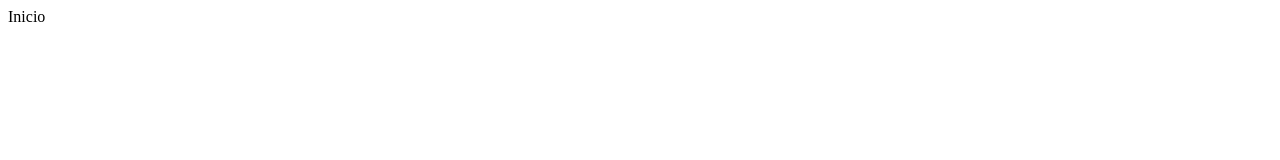
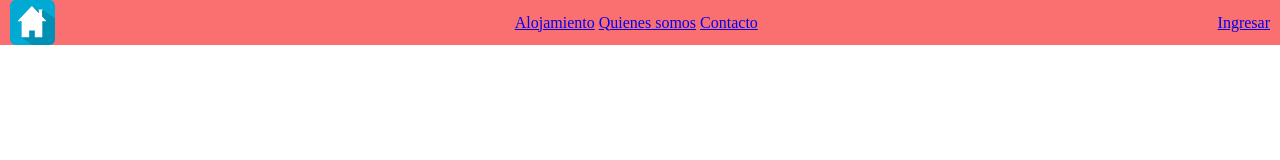
Before and after one commit to florschumacher/webintegrador, a plain HTML site: page index.html in a window 1280 px wide. Drawn offline with Linux system fonts and the light colour scheme.

Commit message:
Creacion de estructura de la web y tentativa de Navbar

```diff
--- /dev/null
+++ b/css/styles.css
@@ -0,0 +1,18 @@
+body{
+    margin: 0;
+    padding: 0;
+    border: 0;
+
+}
+.container{
+    background-color: #FA7070;
+    display: flex;
+    justify-content: space-between;
+    align-items: center;
+    padding-left: 10px;
+    padding-right: 10px;
+}
+
+.container .links{
+    justify-content: space-between;
+}
--- a/index.html
+++ b/index.html
@@ -1 +1,23 @@
-Inicio
+<!DOCTYPE html>
+<html lang="es">
+<head>
+    <meta charset="UTF-8">
+    <meta name="viewport" content="width=device-width, initial-scale=1.0">
+    <title>IDW-Check In</title>
+    <link rel="stylesheet" href="/css/styles.css">
+</head>
+<body>
+    <header class="container">
+        <img src="/assets/logo.png" alt="Imagen Logo" height="45">
+        <div class="links">
+            <a href="#">Alojamiento</a>
+            <a href="#">Quienes somos</a>
+            <a href="#">Contacto</a>
+        </div>
+        <a href="#">Ingresar</a>
+    </header>
+    <section></section>
+    <footer></footer>
+
+</body>
+</html>
```
Also changed, not shown: assets/logo.png (added), contacto.html (added), institucional.html (added).
